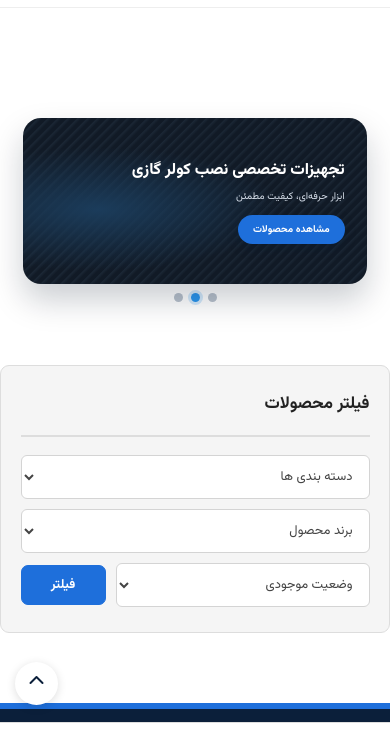
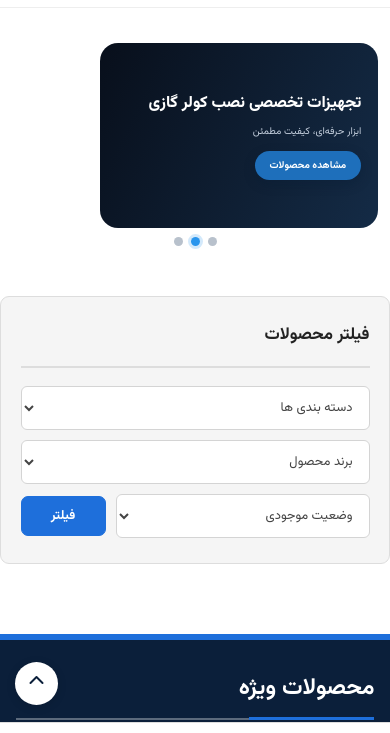
Before and after one commit to drborudat/borodat-preview, a plain HTML site: page index.html in a window 390 px wide. Shown: the part 57-790 px from the top of the page. Drawn offline with Linux system fonts and the light colour scheme.

Commit message:
Fix split hero banner layout

```diff
--- a/index.html
+++ b/index.html
@@ -12,7 +12,7 @@
 <link rel="preconnect" href="https://fonts.googleapis.com">
 <link href="https://fonts.googleapis.com/css2?family=Vazirmatn:wght@300;400;500;600;700;800&display=swap" rel="stylesheet">
 <link rel="stylesheet" href="https://cdnjs.cloudflare.com/ajax/libs/font-awesome/6.5.2/css/all.min.css">
-<link rel="stylesheet" href="style.css?v=4">
+<link rel="stylesheet" href="style.css?v=5">
 </head>
 <body>
 
@@ -37,25 +37,34 @@
   <div class="hero-slider">
     <div class="hero-track" id="heroTrack">
       <article class="hero-slide active">
+        <div class="hero-panel">
           <div class="hero-copy">
             <h1>ارسال سریع به سراسر ایران!</h1>
             <p>خرید آسان قطعات و تجهیزات تخصصی کولر گازی</p>
             <a href="#latest" class="red-btn">خرید کنید</a>
           </div>
+        </div>
+        <div class="hero-product-space"></div>
       </article>
       <article class="hero-slide">
+        <div class="hero-panel">
           <div class="hero-copy">
             <h2>تجهیزات تخصصی نصب کولر گازی</h2>
             <p>ابزار حرفه‌ای، کیفیت مطمئن</p>
             <a href="#categories" class="red-btn">مشاهده محصولات</a>
           </div>
+        </div>
+        <div class="hero-product-space"></div>
       </article>
       <article class="hero-slide">
+        <div class="hero-panel">
           <div class="hero-copy">
             <h2>قطعات و لوازم کولر گازی</h2>
             <p>همه آنچه برای سرویس و تعمیر نیاز دارید</p>
             <a href="#categories" class="red-btn">خرید کنید</a>
           </div>
+        </div>
+        <div class="hero-product-space"></div>
       </article>
     </div>
     <button class="hero-arrow prev" data-dir="-1"><i class="fa-solid fa-chevron-right"></i></button>
--- a/style.css
+++ b/style.css
@@ -761,3 +761,83 @@ footer .trust .snow{display:none!important}
     height:9px!important;
   }
 }
+
+/* Dr Borodat — split product banner */
+.hero-wrap{padding:65px 5% 35px!important;background:#fff}
+.hero-slider{width:100%;max-width:1150px;margin:auto;position:relative}
+.hero-track{height:265px!important;overflow:hidden!important;border-radius:0!important;background:transparent!important;box-shadow:none!important}
+.hero-slide{height:100%;display:none!important;position:relative;direction:rtl;padding:0!important;align-items:center;justify-content:space-between}
+.hero-slide.active{display:flex!important}
+.hero-panel{width:65%;height:100%;margin-right:auto;background:linear-gradient(115deg,#080f1b,#142b46);border-radius:24px;display:flex;align-items:center;justify-content:flex-start;padding:28px 42px;position:relative;z-index:1}
+.hero-copy{width:100%!important;max-width:100%;flex:1 1 auto!important;text-align:right!important;position:relative;z-index:2}
+.hero-copy h1,.hero-copy h2{font-size:27px!important;line-height:1.6!important;font-weight:800;color:#fff;margin:0 0 9px!important}
+.hero-copy p{font-size:13px!important;line-height:1.8!important;color:#c4cfdd;margin:0 0 18px!important}
+.hero-copy .red-btn{display:inline-block;background:#1e6fbb;color:#fff;border-radius:8px;padding:9px 24px;font-size:12px;font-weight:700}
+.hero-product-space{position:absolute;left:0;top:0;width:42%;height:100%;z-index:2;pointer-events:none}
+.hero-slide img{display:none!important}
+.hero-arrow{display:none!important}
+.hero-dots{display:flex;justify-content:center;gap:9px;margin-top:13px}
+.hero-dots button{width:8px;height:8px;border:0;border-radius:50%;background:#b8c1cc;padding:0}
+.hero-dots button.active{background:#2995ed;outline:3px solid #2995ed35}
+
+@media(max-width:700px){
+  .hero-wrap{padding:35px 0 25px!important}
+  .hero-slider{width:94%!important}
+  .hero-track{height:185px!important}
+  .hero-slide{height:185px!important}
+  .hero-panel{width:76%;height:100%;border-radius:18px;padding:18px 17px;margin-right:auto}
+  .hero-copy h1,.hero-copy h2{font-size:16px!important;line-height:1.6!important;margin-bottom:6px!important}
+  .hero-copy p{font-size:10px!important;line-height:1.7!important;margin-bottom:11px!important}
+  .hero-copy .red-btn{font-size:10px;padding:7px 15px}
+  .hero-product-space{width:35%;left:0}
+  .hero-dots{margin-top:10px}
+}
+
+/* Final positioning: dark panel RIGHT, product space LEFT */
+.hero-slide{
+  position:relative!important;
+  display:none!important;
+}
+.hero-slide.active{
+  display:block!important;
+}
+.hero-panel{
+  position:absolute!important;
+  top:0!important;
+  right:0!important;
+  left:auto!important;
+  width:65%!important;
+  height:100%!important;
+  margin:0!important;
+  box-sizing:border-box!important;
+  display:flex!important;
+  align-items:center!important;
+  justify-content:flex-start!important;
+}
+.hero-copy{
+  width:100%!important;
+  flex:1 1 100%!important;
+  text-align:right!important;
+}
+.hero-product-space{
+  position:absolute!important;
+  top:0!important;
+  left:0!important;
+  right:auto!important;
+  width:42%!important;
+  height:100%!important;
+}
+@media(max-width:700px){
+  .hero-track,.hero-slide{height:185px!important}
+  .hero-panel{
+    right:0!important;
+    width:76%!important;
+    height:100%!important;
+    padding:18px 17px!important;
+    border-radius:18px!important;
+  }
+  .hero-product-space{
+    left:0!important;
+    width:35%!important;
+  }
+}
```
Lines whose indentation alone changed are shown as unchanged.
